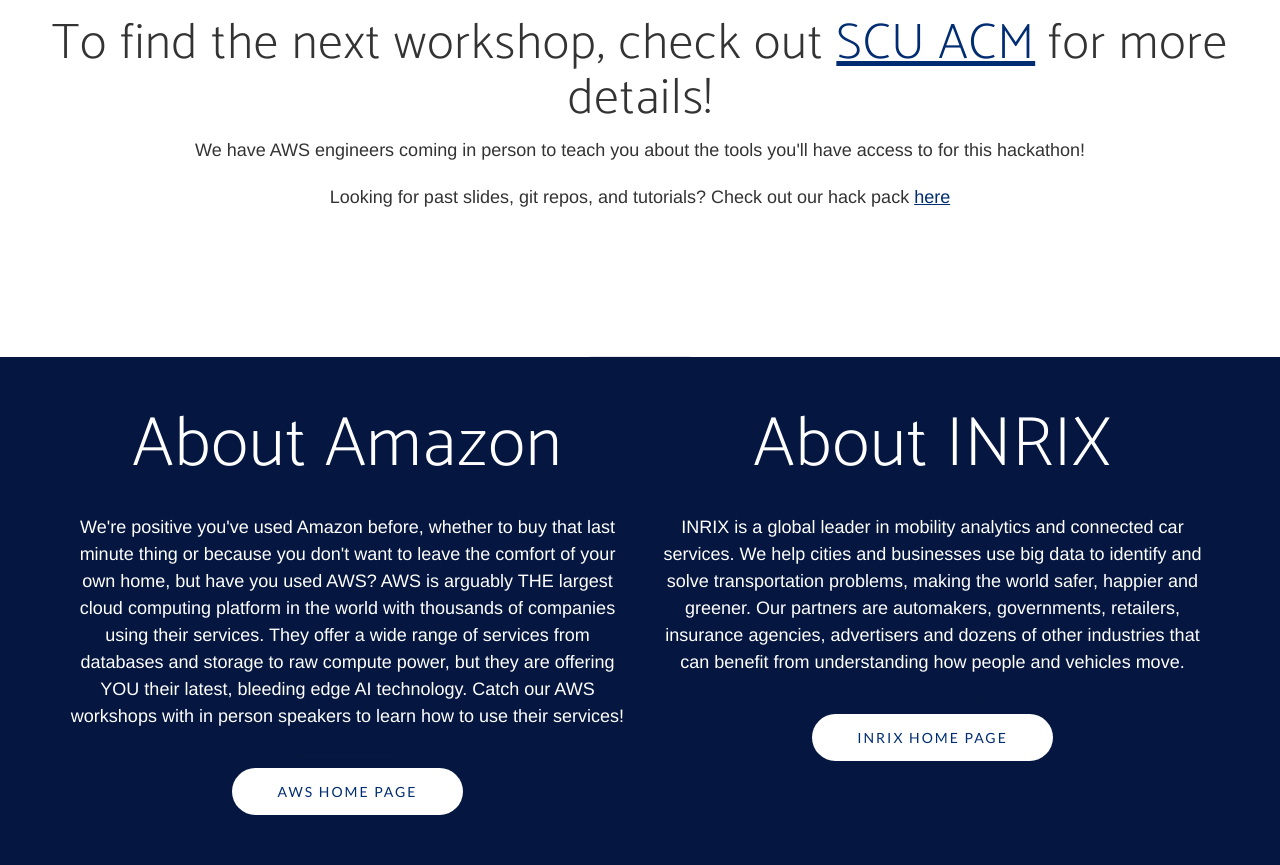
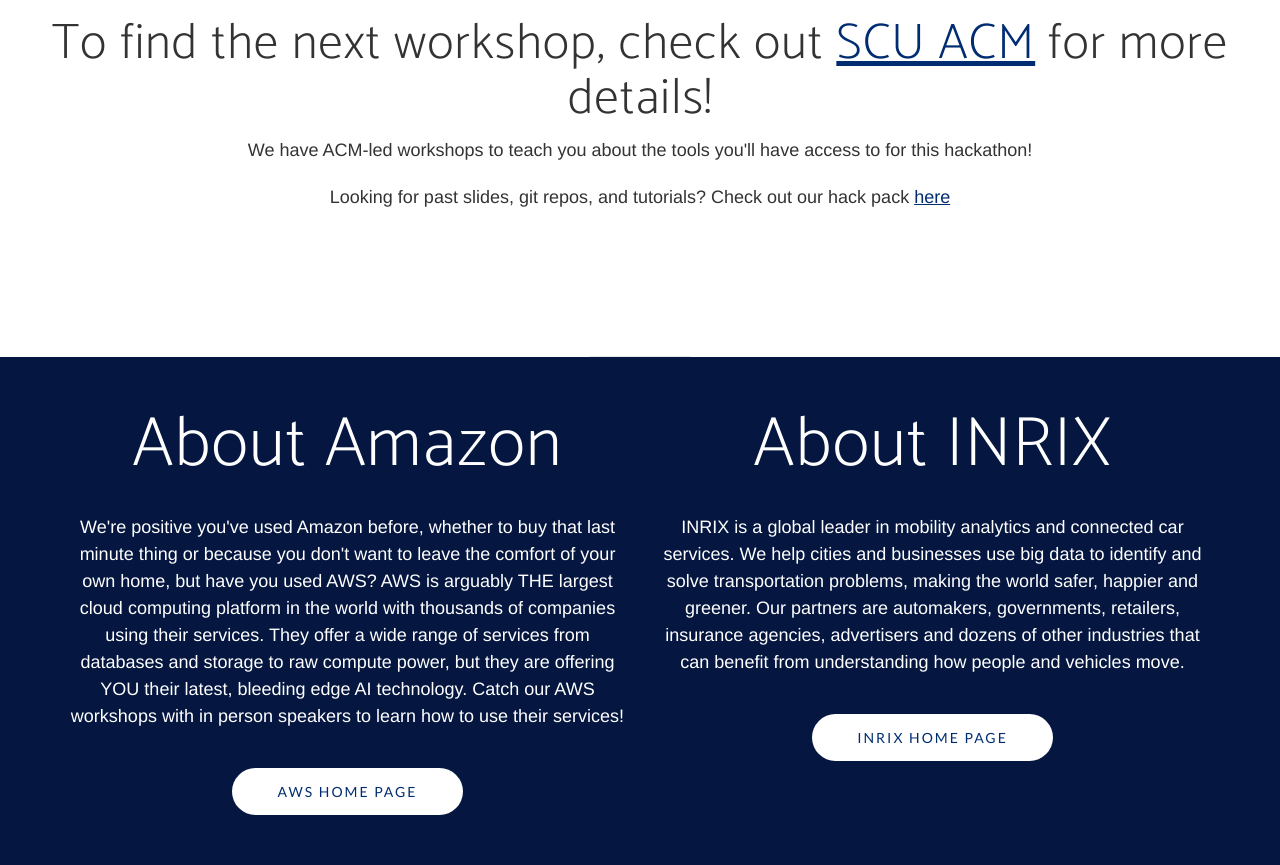
Before and after one commit to SantaClaraUniversityACM/AWS-hack-website, a plain HTML site: page index.html in a window 1280 px wide. Shown: the part 1232-2097 px from the top of the page. Drawn offline with nearby package versions, Linux system fonts and the light colour scheme; a web font is replaced by a local one.

Commit message:
oops sentence mistake

```diff
--- a/index.html
+++ b/index.html
@@ -136,8 +136,7 @@
 	<section id="workshops" style="padding-top: 0;">
 		<div class="text-center">
 			<h2>To find the next workshop, check out <a href="https://www.scuacm.com/events">SCU ACM</a> for more details!</h2>
-			<p>We have AWS engineers coming in person to teach you about the tools you'll have access to for this
-				hackathon!</p>
+			<p>We have ACM-led workshops to teach you about the tools you'll have access to for this hackathon!</p>
 			<p>Looking for past slides, git repos, and tutorials? Check out our hack pack <a
 					href="https://docs.google.com/document/d/1FK6c7ujGrKnB31VxSqi66wGouS0yjKmwMIOTXfOmiBU/edit?usp=sharing"
 					target="_blank">here</a>
```
